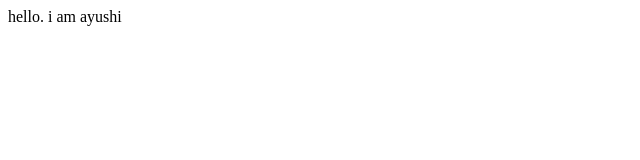
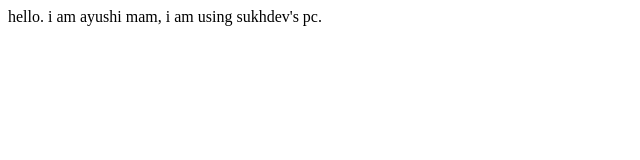
Before and after one commit to ayushi7503/try, a plain HTML site: page index.html in a window 1280 px wide. Shown: the whole page, without its empty margins (0-640 px from the left). Drawn offline with Linux system fonts and the light colour scheme.

Commit message:
new commit

```diff
--- a/index.html
+++ b/index.html
@@ -7,6 +7,6 @@
     <title>ayushi</title>
 </head>
 <body>
-    hello. i am ayushi
+    hello. i am ayushi mam, i am using sukhdev's pc.
 </body>
 </html>
```
